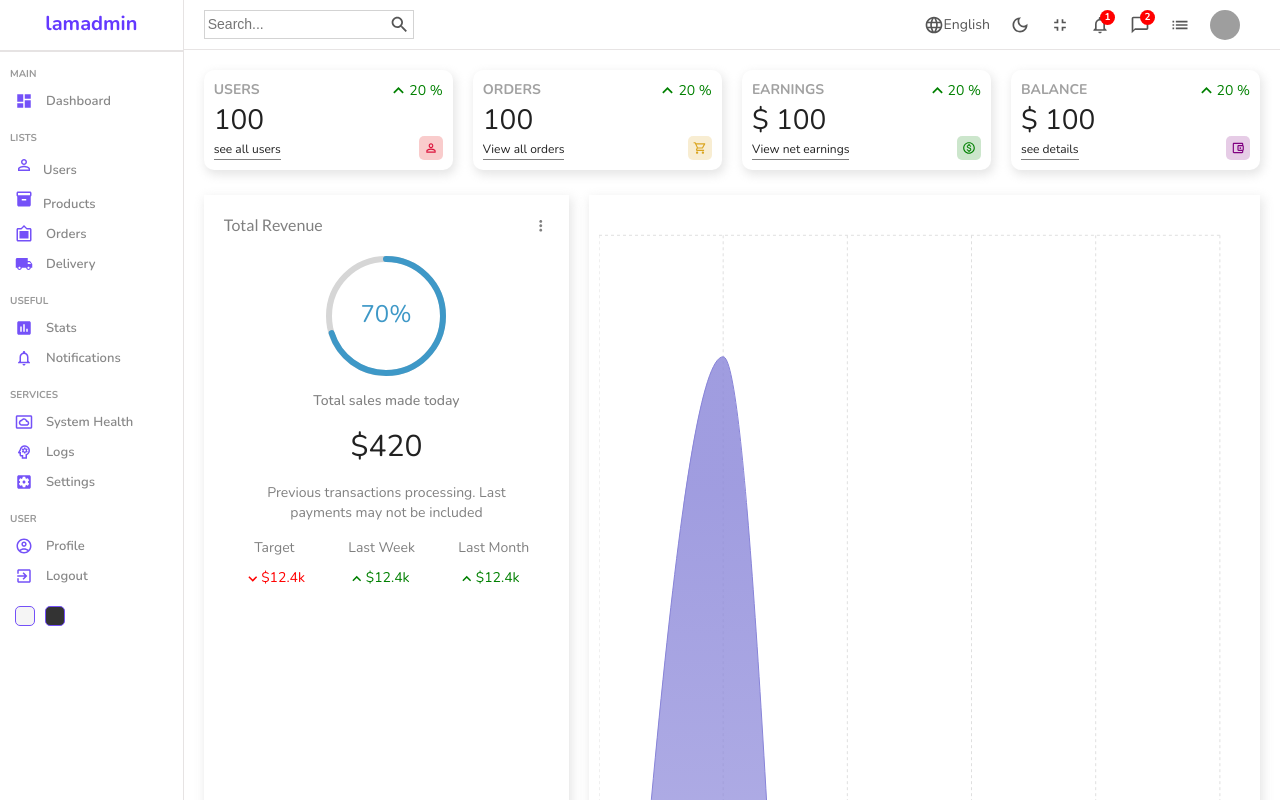
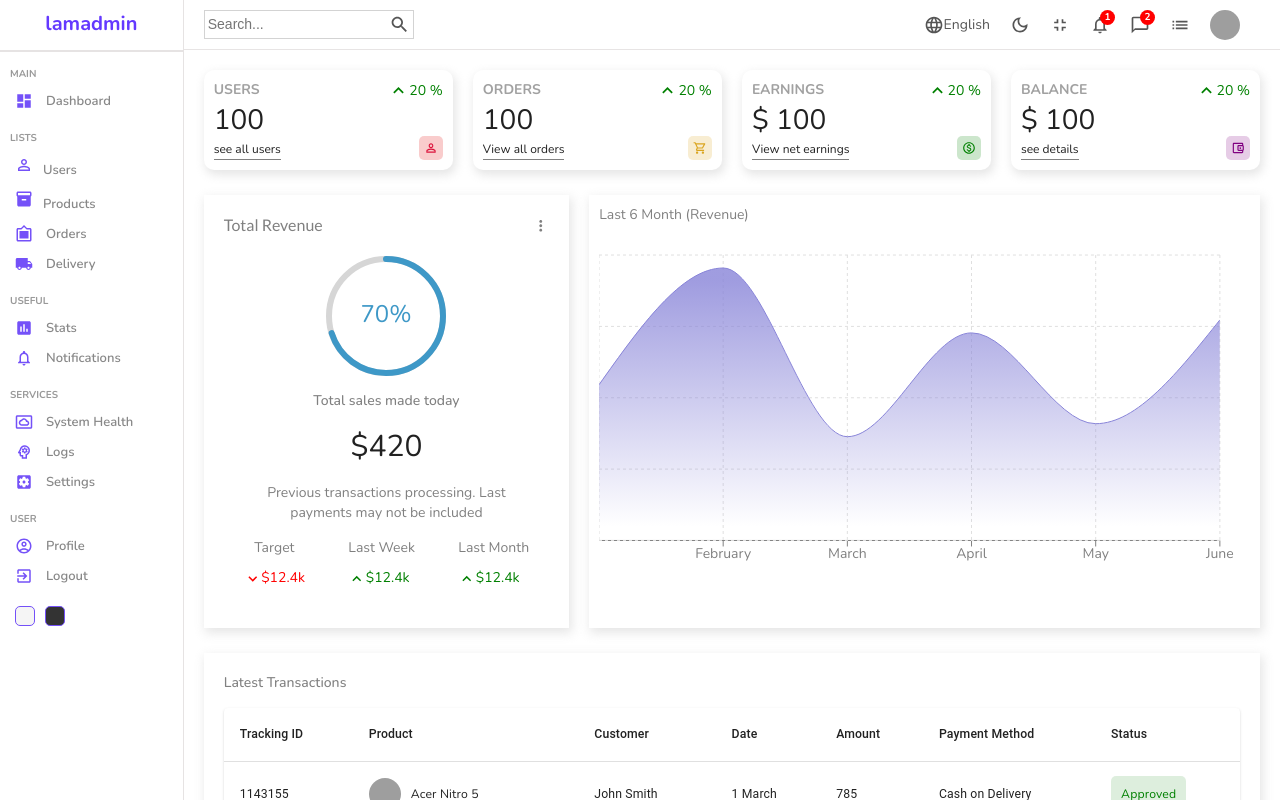
Before and after one commit to IbrohimFayzullayev/adminPanel, a React (Create React App) app: page / in a window 1280 px wide. Shown: the top 800 px of the page. Built offline with nearby package versions, Linux system fonts and the light colour scheme; grey boxes are pictures that could not be loaded.

Commit message:
project finished

```diff
--- a/src/pages/home/Home.jsx
+++ b/src/pages/home/Home.jsx
@@ -19,7 +19,7 @@ const Home = () => {
         </div>
         <div className="charts">
           <Featured />
-          <Chart />
+          <Chart title="Last 6 Month (Revenue)" aspect={2 / 1} />
         </div>
         <div className="listContainer">
           <div className="listTitle">Latest Transactions</div>
```
